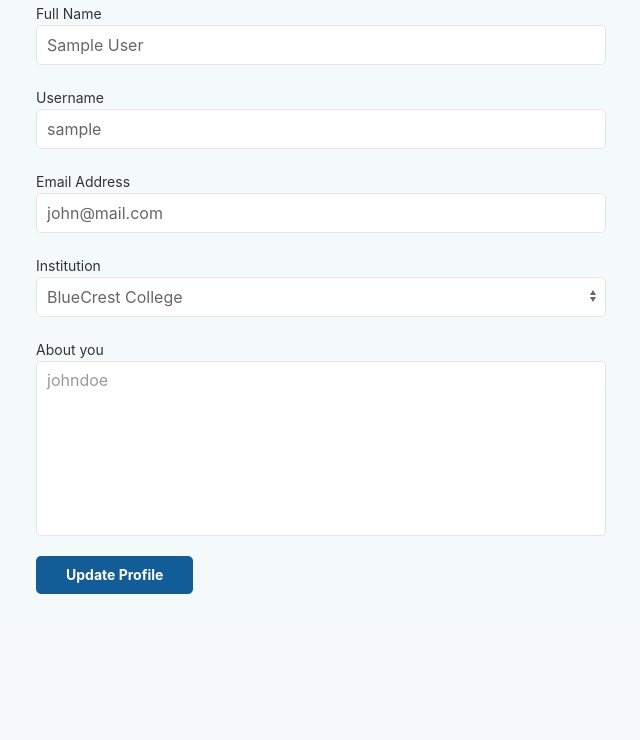
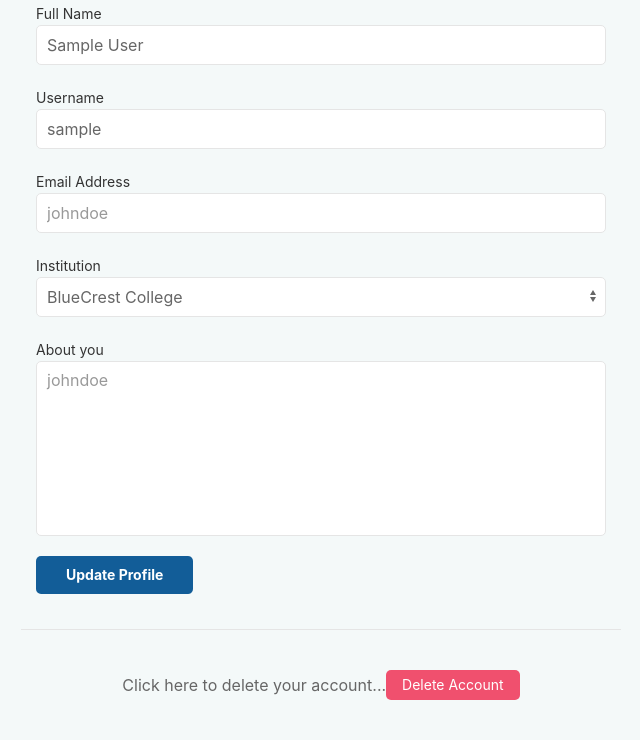
Before and after one commit to sparrowsl/campus-gist, a Flask app: page /profile/edit in a window 1280 px wide. Shown: the part 282-1022 px from the top of the page, without its empty margins (319-959 px from the left). Before the commit the page ends 876 px from the top, so only its background shows below. Run offline with Flask 2, Linux system fonts and the light colour scheme; the visitor is signed in with stand-in values (Sample User, id 1); data comes from the database, SQL or seed files in the repository; some libraries are stand-ins or nearby versions.

Commit message:
Add delete account option

```diff
--- a/campus_gist/models.py
+++ b/campus_gist/models.py
@@ -15,12 +15,13 @@ class Student(db.Model, UserMixin):
     id = db.Column(db.Integer, primary_key=True)
     fullname = db.Column(db.String(20), nullable=False)
     username = db.Column(db.String(15), unique=True, nullable=False)
-    email = db.Column(db.String(75), unique=True, default="john@mail.com")
+    email = db.Column(db.String(75), unique=True, default="")
     bio = db.Column(db.Text)
-    profile_picture = db.Column(db.String(20))
+    profile_picture = db.Column(db.String(20), default="default.jpg")
     password = db.Column(db.String(256), nullable=False)
-    joined_on = db.Column(db.DateTime, nullable=False, default=datetime.utcnow)
-    institutions = db.Column(db.String(200), unique=True, nullable=False)
+    joined_on = db.Column(db.DateTime, default=datetime.utcnow)
+    institutions = db.Column(db.String(200), unique=True, nullable=False,
+                             default="Other")
 
     gists = db.relationship("Gist", backref="student", lazy="dynamic")
     comments = db.relationship("Comment", backref="student", lazy="dynamic")
--- a/campus_gist/routes.py
+++ b/campus_gist/routes.py
@@ -70,18 +70,25 @@ def register_page():
         user = Student(fullname=form.fullname.data, email=form.email.data,
                        username=form.username.data,
                        institutions=institute)
-        user.set_password(password=form.password.data)
+        user.set_password(form.password.data)
         db.session.add(user)
         db.session.commit()
         flash(f"Successfully Registered an Account!")
+        login_user(user)
         return redirect(url_for("show_all_gists"))
     return render_template("auth/register.html", form=form)
 
 
-@app.route("/account")
+@app.route("/delete-account/")
 @login_required
-def account_page():
-    return render_template("auth/profile.html")
+def delete_account():
+    user = Student.query.filter_by(id=current_user.id).first()
+    if user:
+        db.session.delete(user)
+        db.session.commit()
+        logout_user()
+        flash(f"{user.fullname} was deleted!!")
+    return redirect(url_for("show_all_gists"))
 
 
 @app.route("/update", methods=["GET", "POST"])
--- a/campus_gist/templates/auth/edit_profile.html
+++ b/campus_gist/templates/auth/edit_profile.html
@@ -54,5 +54,27 @@
 
       </fieldset>
     </form>
+
+    <hr class="uk-horizontal-divider uk-margin-remove">
+    <div class="delete-account uk-padding uk-text-right uk-flex uk-flex-middle uk-flex-center">
+      Click here to delete your account...
+      <button class="uk-button uk-button-danger uk-button-small uk-border-rounded uk-text-capitalize"
+          uk-toggle="target: #delete-account-modal">
+        Delete Account
+      </button>
+    </div>
+
+    <div id="delete-account-modal" uk-modal>
+      <div class="uk-modal-dialog uk-modal-body">
+        <h3 class="uk-modal-title uk-text-small">Delete Account?</h3>
+        <p class="uk-text-right">
+          <button class="uk-button uk-button-default uk-modal-close uk-text-capitalize
+            uk-button-small uk-border-rounded">No</button>
+          <a href="{{ url_for('delete_account', user=current_user) }}"
+            class="uk-button uk-button-danger uk-button-small uk-text-bold
+            uk-text-capitalize uk-border-rounded">Yes</a>
+        </p>
+      </div>
+    </div>
   </section>
 {% endblock main %}
--- a/campus_gist/templates/auth/register.html
+++ b/campus_gist/templates/auth/register.html
@@ -23,7 +23,7 @@
 
         <div class="uk-margin">
           {{ form.email.label(class="uk-form-label") }}
-          {{ form.email(class="uk-input uk-border-rounded", placeholder="johndoe@mail.com") }}
+          {{ form.email(class="uk-input uk-border-rounded", placeholder="johndoe@mail.com", type="email") }}
           {{ macros.display_form_errors(form.email) }}
         </div>
 
--- a/campus_gist/templates/index.html
+++ b/campus_gist/templates/index.html
@@ -15,6 +15,7 @@
         </div>
       </div>
       <!-- Signup and Register buttons -->
+      {% if current_user.is_anonymous %}
         <div class="auth-links">
           <span class="index-login-btn uk-margin-small-right">
             <a href="{{ url_for('login_page') }}">Login</a>
@@ -23,6 +24,7 @@
             <a href="{{ url_for('register_page') }}">Register</a>
           </span>
         </div>
+      {% endif %}
     </section>
 
     <div class="svg">
--- a/config.py
+++ b/config.py
@@ -7,9 +7,3 @@ class Config(object):
     SQLALCHEMY_DATABASE_URI = os.environ.get("DATABASE_URL", "").replace("postgres://", "postgresql://") or \
             'sqlite:///' + os.path.join(basedir, 'app.db')
     SQLALCHEMY_TRACK_MODIFICATIONS = False
-    # MAIL_SERVER = os.getenv("MAIL_SERVER")
-    # MAIL_PORT = int(os.getenv("MAIL_PORT") or 25)
-    # MAIL_USE_TLS = os.getenv("MAIL_USE_TLS")
-    # MAIL_USERNAME = os.getenv("MAIL_USERNAME")
-    # MAIL_PASSWORD = os.getenv("MAIL_PASSWORD")
-    # ADMINS = ["marvelousbend@gmail.com"]
```
Also changed, not shown: campus_gist/__init__.py (+0 -19 lines), migrations/versions/783c4cdd856f_first_migrate.py (renamed from migrations/versions/c71e5193e432_.py, +11 -8 lines). Lines whose indentation alone changed are shown as unchanged.
